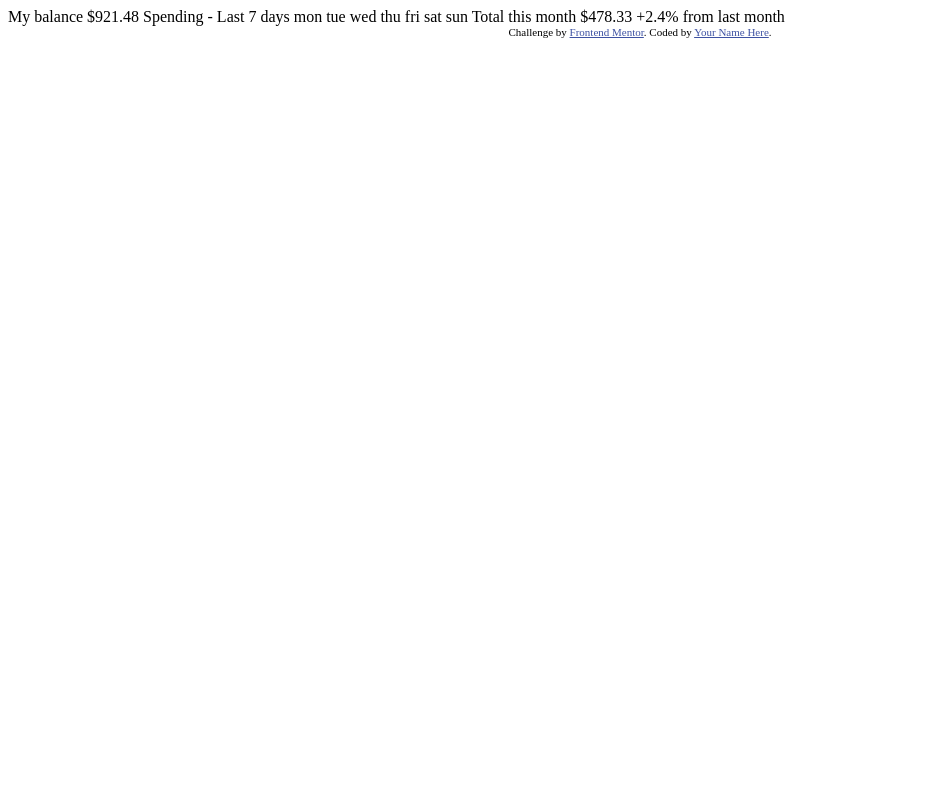
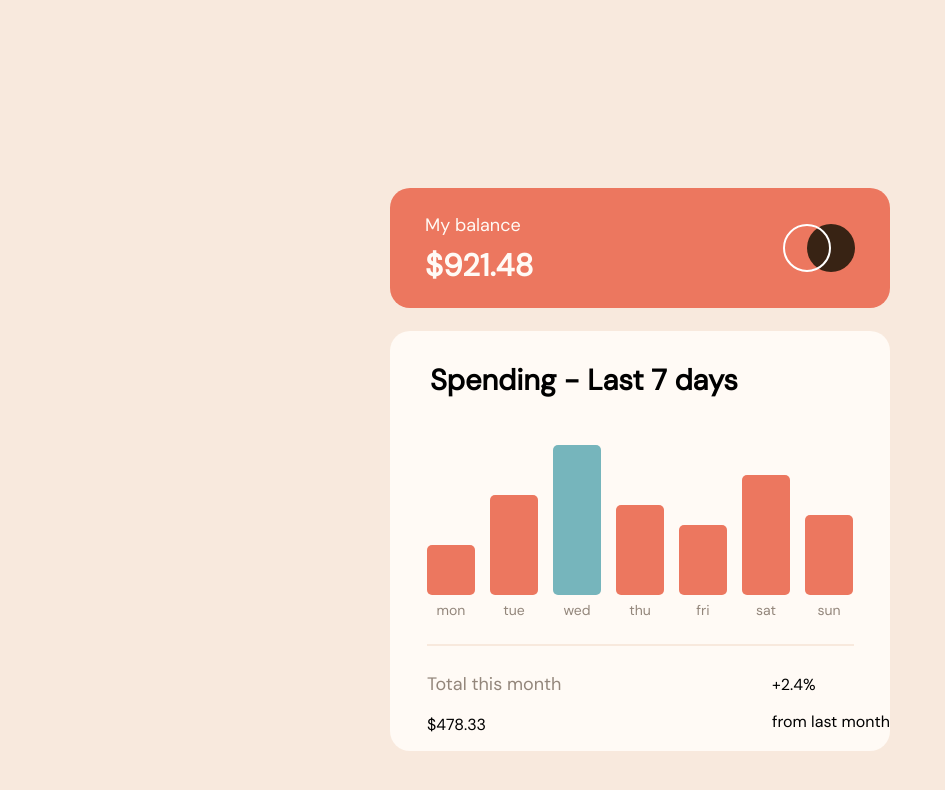
Before and after one commit to MrShifu01/expense-chart-component, a plain HTML site: page index.html in a window 1280 px wide. Shown: the whole page, without its empty margins (0-945 px from the left). Drawn offline with Linux system fonts and the light colour scheme.

Commit message:
Almost got the design complete

```diff
--- a/index.html
+++ b/index.html
@@ -3,9 +3,7 @@
 <head>
   <meta charset="UTF-8">
   <meta name="viewport" content="width=device-width, initial-scale=1.0"> <!-- displays site properly based on user's device -->
-
-  <link rel="icon" type="image/png" sizes="32x32" href="./images/favicon-32x32.png">
-
+  <link rel="stylesheet" href="style.css">
   <title>Frontend Mentor | Expenses chart component</title>
 
   <!-- Feel free to remove these styles or customise in your own stylesheet 👍 -->
@@ -16,28 +14,72 @@
 </head>
 <body>
 
-  My balance
-  $921.48
+<div class="container-wrapper">
+  <div class="top-container">
+    <div class="top-content">
+      <div class="balance-container">
+        <p class="balance-header">My balance</p>
+        <p class="balance-amount">$921.48</p>
 
-  Spending - Last 7 days
+      </div>
+      <div class="logo-container">
+        <svg width="72" height="48" viewBox="0 0 72 48" xmlns="http://www.w3.org/2000/svg"><g fill="none" fill-rule="evenodd"><circle fill="#382314" cx="48" cy="24" r="24"/><circle stroke="#FFF" stroke-width="2" cx="24" cy="24" r="23"/></g></svg>
+      </div>
+    </div>
+  </div>
+  <div class="bottom-container">
+    <div class="bottom-content">
+      <div class="heading">Spending - Last 7 days</div>
+      <div class="chart-container">
+        <ul class="chart-list">
+          <li class="day" id="mon">
+            <div class="mon-bar"></div>
+            <span>mon</span>
+          </li>
+          <li class="day">
+            <div class="tue-bar"></div>
+            <span>tue</span>
+          </li>
+          <li class="day">
+            <div class="wed-bar"></div>
+            <span>wed</span>
+          </li>
+          <li class="day">
+            <div class="thu-bar"></div>
+            <span>thu</span>
+          </li>
+          <li class="day">
+            <div class="fri-bar"></div>
+            <span>fri</span>
+          </li>
+          <li class="day">
+            <div class="sat-bar"></div>
+            <span>sat</span>
+          </li>
+          <li class="day">
+            <div class="sun-bar"></div>
+            <span>sun</span>
+          </li>
+        </ul>
+      </div>
 
-  mon
-  tue
-  wed
-  thu
-  fri
-  sat
-  sun
+      <div class="footer">
+        <hr>
+        <div class="footer-container">
+          <div class="total-container">
+            <p class="total-heading">Total this month</p>
+            <p class="total-amount">$478.33</p>
+          </div>
+          <div class="percentage-container">
+            <p class="percentage-amount">+2.4%</p>
+            <p class="percentage-text">from last month</p>
+          </div>
+        </div>
+      </div>
+    </div>
+  </div>
+</div>
 
-  Total this month
-  $478.33
-
-  +2.4%
-  from last month
-
-  <div class="attribution">
-    Challenge by <a href="https://www.frontendmentor.io?ref=challenge" target="_blank">Frontend Mentor</a>.
-    Coded by <a href="#">Your Name Here</a>.
-  </div>
+<script src="script.js"></script>
 </body>
 </html>
--- /dev/null
+++ b/style.css
@@ -0,0 +1,244 @@
+/* # Front-end Style Guide
+
+## Layout
+
+The designs were created to the following widths:
+
+- Mobile: 375px
+- Desktop: 1440px
+
+## Colors
+
+### Primary
+
+- Soft red: hsl(10, 79%, 65%)
+- Cyan: hsl(186, 34%, 60%)
+
+### Neutral
+
+- Dark brown: hsl(25, 47%, 15%)
+- Medium brown: hsl(28, 10%, 53%)
+- Cream: hsl(27, 66%, 92%)
+- Very pale orange: hsl(33, 100%, 98%)
+
+## Typography
+
+### Body Copy
+
+- Font size: 18px
+
+### Font
+
+- Family: [DM Sans](https://fonts.google.com/specimen/DM+Sans)
+- Weights: 400, 700 */
+
+@import url('https://fonts.googleapis.com/css2?family=DM+Sans&display=swap');
+
+body {
+    background-color: hsl(27, 66%, 92%);
+
+}
+
+/* Positioning the overall application in the center of the page */
+.container-wrapper {
+    display: flex;
+    flex-direction: column;
+    justify-content: center;
+    align-items: center;
+    padding-top: 180px;
+    gap: 23px;
+}
+
+/* ************* */
+/* Top Container */
+/* ************* */
+
+/* Working with the top container */
+.top-container {
+    background-color: hsl(10, 79%, 65%);
+    border: none;
+    border-radius: 20px;
+    width: 500px;
+    height: 120px;
+}
+
+/* working with the top conent */
+.top-content {
+    display: flex;
+    align-items: center;
+    justify-content: space-between;
+    padding: 10px 35px;
+}
+
+/* working with the balance conatiner */
+.balance-container {
+    font-family: "DM Sans", sans-serif;
+    color: hsl(33, 100%, 98%);
+}
+
+/* working with the balance header */
+.balance-header {
+    font-size: 18px;
+    margin-top: 15px;
+    margin-bottom: 8px;
+}
+
+/* working with the balance amount */
+.balance-amount {
+    font-size: 31px;
+    font-weight: 700;
+    margin-top: 0;
+    margin-bottom: 0;
+}
+
+/* working with the logo */
+.logo-container {
+    padding-top: 16px;
+}
+
+/* **************** */
+/* Bottom Container */
+/* **************** */
+
+/* working with the bottom container */
+.bottom-container {
+    width: 500px;
+    height: auto;
+    border: none;
+    border-radius: 20px;
+    background-color: hsl(33, 100%, 98%);
+    font-family: "DM Sans", sans-serif;
+}
+
+/* working with the bottom content */
+.bottom-content {
+    display: flex;
+    flex-direction: column;
+}
+
+/* Styling the heading */
+.heading {
+    font-weight: 700;
+    font-size: 29px;
+    margin-top: 30px;
+    margin-left: 40px;
+}
+
+
+/* **************** */
+/* CHART            */
+/* **************** */
+
+
+/* Styling the chart container */
+.chart-container {
+    height: 245px;
+    width: auto;
+}
+
+/* Styling the chart/list */
+.chart-list {
+    display: flex;
+    gap: 15px;
+    padding-left: 0;
+    padding-top: 30px;
+    margin-bottom: 0;
+    justify-content: center;
+    align-items: flex-end;
+    list-style-type: none;
+}
+
+/* Styling list items headings */
+li {
+    font-weight: 400;
+    color: hsl(28, 10%, 53%);
+    font-size: 14px;
+}
+
+/* Styling the day heading and columns */
+.day {
+    display: flex;
+    flex-direction: column;
+    align-items: center;
+    gap: 6px;
+}
+
+.mon-bar {
+    background-color: hsl(10, 79%, 65%);
+    width: 48px;
+    height: 50px;
+    border: none;
+    border-radius: 5px;
+}
+.tue-bar {
+    background-color: hsl(10, 79%, 65%);
+    width: 48px;
+    height: 100px;
+    border: none;
+    border-radius: 5px;
+}
+.wed-bar {
+    background-color: hsl(186, 34%, 60%);
+    width: 48px;
+    height: 150px;
+    border: none;
+    border-radius: 5px;
+}
+.thu-bar {
+    background-color: hsl(10, 79%, 65%);
+    width: 48px;
+    height: 90px;
+    border: none;
+    border-radius: 5px;
+}
+.fri-bar {
+    background-color: hsl(10, 79%, 65%);
+    width: 48px;
+    height: 70px;
+    border: none;
+    border-radius: 5px;
+}
+.sat-bar {
+    background-color: hsl(10, 79%, 65%);
+    width: 48px;
+    height: 120px;
+    border: none;
+    border-radius: 5px;
+}
+.sun-bar {
+    background-color: hsl(10, 79%, 65%);
+    width: 48px;
+    height: 80px;
+    border: none;
+    border-radius: 5px;
+}
+
+/* **************** */
+/* Footer           */
+/* **************** */
+
+
+/* Styling the <hr> line */
+hr {
+    border: 1px solid hsl(27, 66%, 92%);
+    width: 425px;
+    margin-top: 0;
+}
+
+/* Styling the footer-container */
+.footer-container {
+    display: flex;
+    align-items: center;
+    justify-content: space-between;
+}
+
+/* Styling the total conatiner */
+.total-container {
+    margin-left: 37px
+}
+
+/* Styling the total-heading */
+.total-heading {
+    color: hsl(28, 10%, 53%);
+    font-size: 18px;
+}
```
Also changed, not shown: script.js (added).
